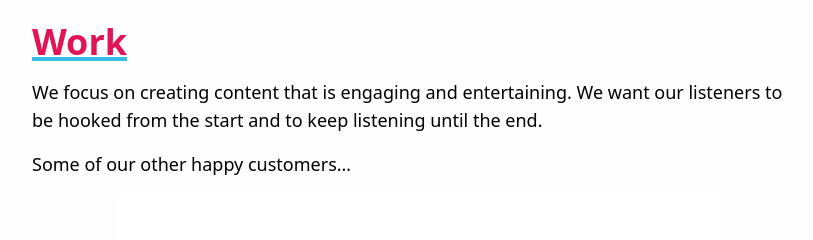
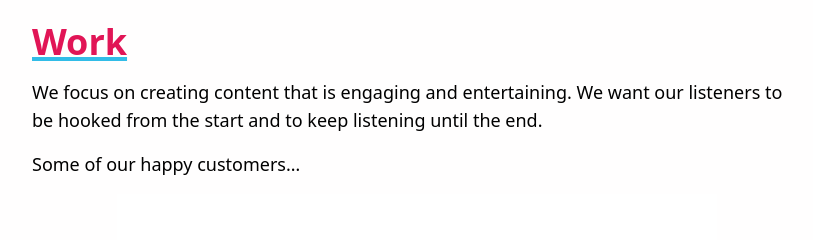
Before and after one commit to Fredgroom/sounds_super, a React (Vite) app: page / in a window 1280 px wide. Shown: the part 2086-2326 px from the top of the page, without its empty margins (223-1036 px from the left). Built offline with nearby package versions, Linux system fonts and the light colour scheme.

Commit message:
update copy

```diff
--- a/src/components/sections/work.tsx
+++ b/src/components/sections/work.tsx
@@ -66,7 +66,7 @@ const Work = () => {
           Strictly Podcast Cover / Pirate Ship Podcast Cover / Ibiza cover /
           britpop cover
         </p> */}
-          <p className='mt-3'>Some of our other happy customers…</p>
+          <p className='mt-3'>Some of our happy customers…</p>
 
           <div className='flex justify-center'>
             <div className='flex flex-wrap justify-center w-full '>
```
